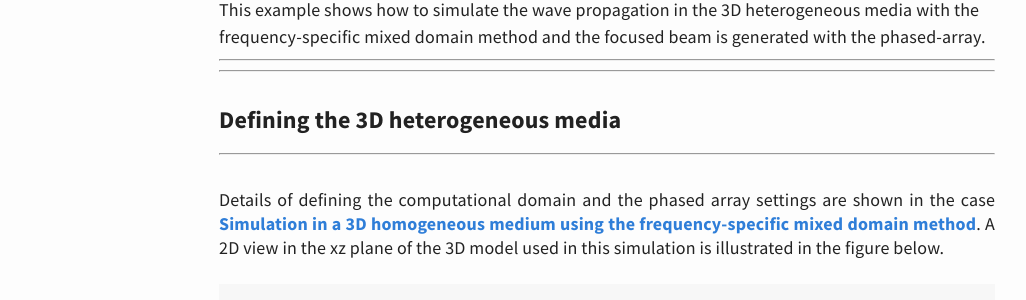
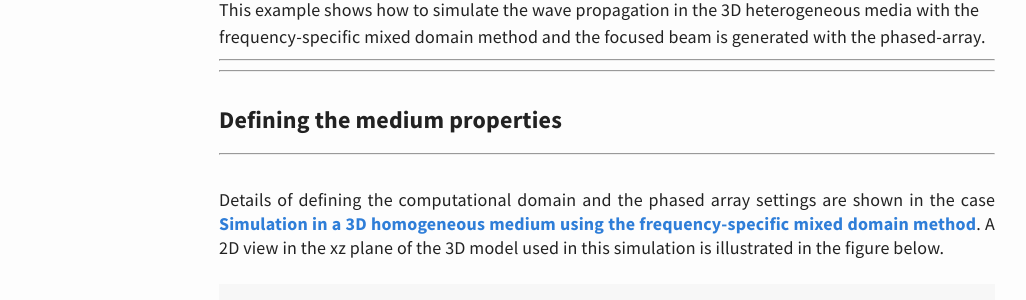
Before and after one commit to m-SOUND/mSOUND, a Jekyll site: the page built from _posts/2019-02-21-FSMDM-3D_heterogeneous.html, in a window 1280 px wide and 900 px high. Shown: the part 385-685 px from the top of the window, without its empty margins (33-1059 px from the left). Built offline with Jekyll 4.4.1, drawn with Linux system fonts in a browser that asks for light colours.

Commit message:
Update 2019-02-21-FSMDM-3D_heterogeneous.html

```diff
--- a/_posts/2019-02-21-FSMDM-3D_heterogeneous.html
+++ b/_posts/2019-02-21-FSMDM-3D_heterogeneous.html
@@ -12,7 +12,7 @@
 </p>
 
 <!---define the structure grid--->
-<h6>Defining the 3D heterogeneous media</h6>
+<h6>Defining the medium properties</h6>
 <hr>
 <p>
  <br>Details of defining the computational domain and the phased array settings are shown in the case
```
